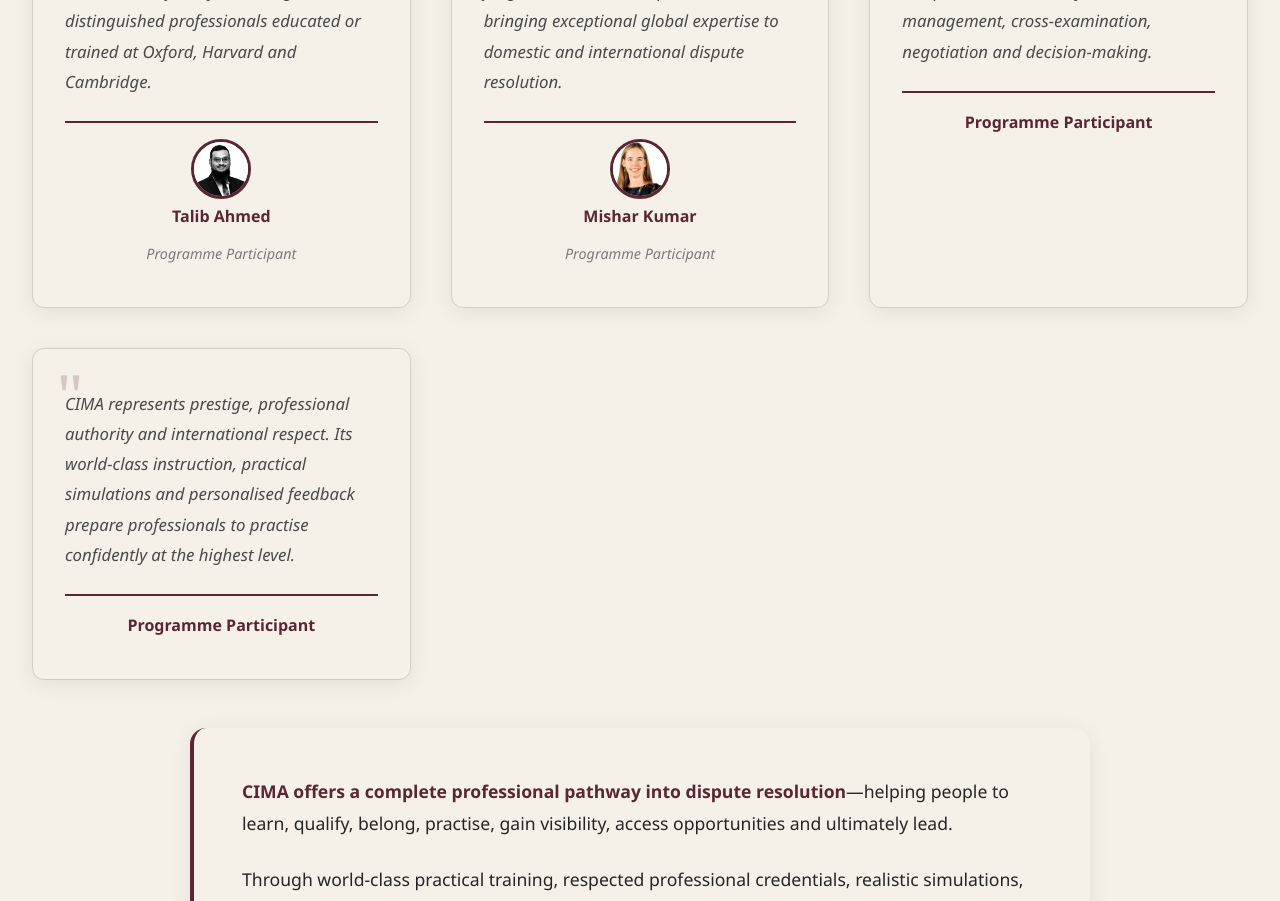
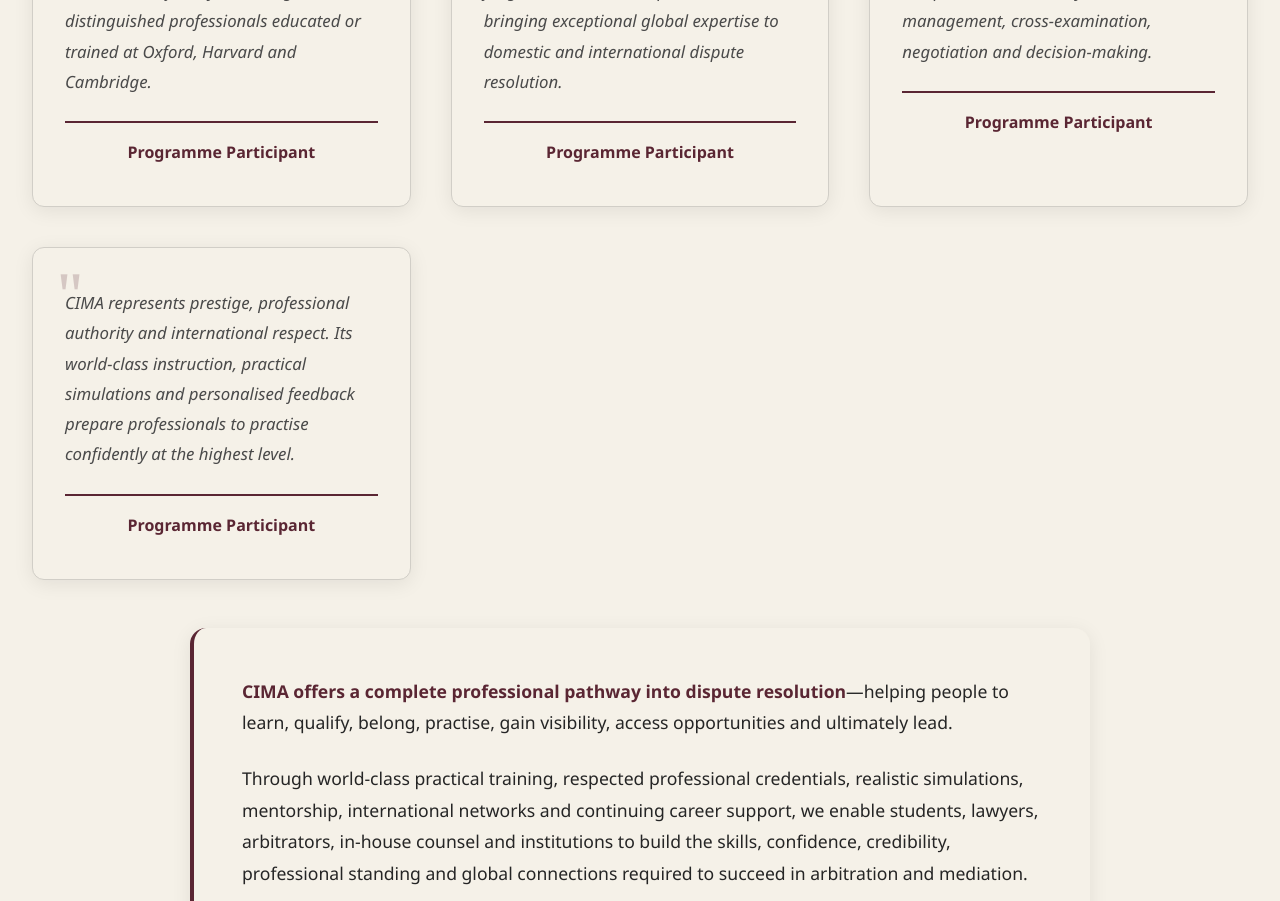
Before and after one commit to noblex1/cima_o, a React (Vite) app: page / in a window 1280 px wide. Shown: the part 8360-9261 px from the top of the page. Built offline with nearby package versions, Linux system fonts and the light colour scheme.

Commit message:
refactor: Remove testimonial images and names, standardize all to Programme Participant

```diff
--- a/src/pages/Home.css
+++ b/src/pages/Home.css
@@ -2131,15 +2131,6 @@
   padding-top: 1rem;
 }
 
-.author-image {
-  width: 60px;
-  height: 60px;
-  border-radius: 50%;
-  object-fit: cover;
-  border: 3px solid var(--burgundy);
-  flex-shrink: 0;
-}
-
 .author-info {
   display: flex;
   flex-direction: column;
--- a/src/pages/Home.jsx
+++ b/src/pages/Home.jsx
@@ -29,8 +29,6 @@
 import amandaLeeImage from '../../assets/lee.jpeg'
 import accreditImage from '../../assets/accredit.jpeg'
 import businessFlyer from '../../assets/business.jpeg'
-import talibImage from '../../assets/talib.jpg'
-import misharImage from '../../assets/mishar-kumar.jpg'
 import iccLogo from '../../assets/arbitration-logos/icc-logo.png'
 import lciaLogo from '../../assets/arbitration-logos/lcia-logo.jpg'
 import siacLogo from '../../assets/arbitration-logos/siac-logo.jpg'
@@ -651,11 +649,7 @@
               <div className="testimonial-quote">"</div>
               <p>CIMA delivers rigorous, practice-led training through an exceptional international faculty, including distinguished professionals educated or trained at Oxford, Harvard and Cambridge.</p>
               <div className="testimonial-author">
-                <img src={talibImage} alt="Talib" className="author-image" />
-                <div className="author-info">
-                  <div className="author-name">Talib Ahmed</div>
-                  <div className="author-title">Programme Participant</div>
-                </div>
+                <div className="author-name">Programme Participant</div>
               </div>
             </div>
 
@@ -663,11 +657,7 @@
               <div className="testimonial-quote">"</div>
               <p>Participants learn from some of the world's finest arbitrators, mediators, judges, academics and practitioners, bringing exceptional global expertise to domestic and international dispute resolution.</p>
               <div className="testimonial-author">
-                <img src={misharImage} alt="Mishar Kumar" className="author-image" />
-                <div className="author-info">
-                  <div className="author-name">Mishar Kumar</div>
-                  <div className="author-title">Programme Participant</div>
-                </div>
+                <div className="author-name">Programme Participant</div>
               </div>
             </div>
 
```
